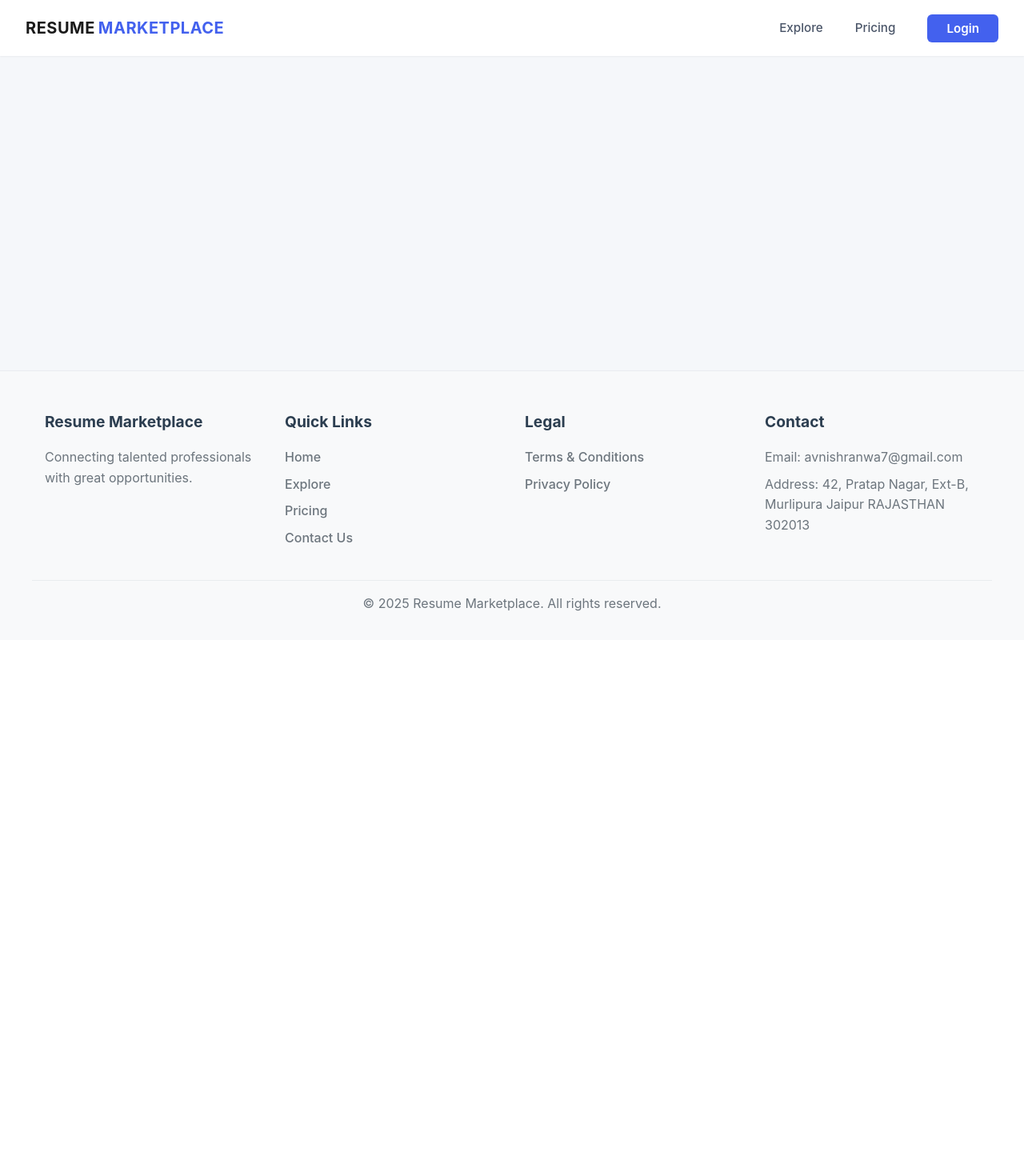
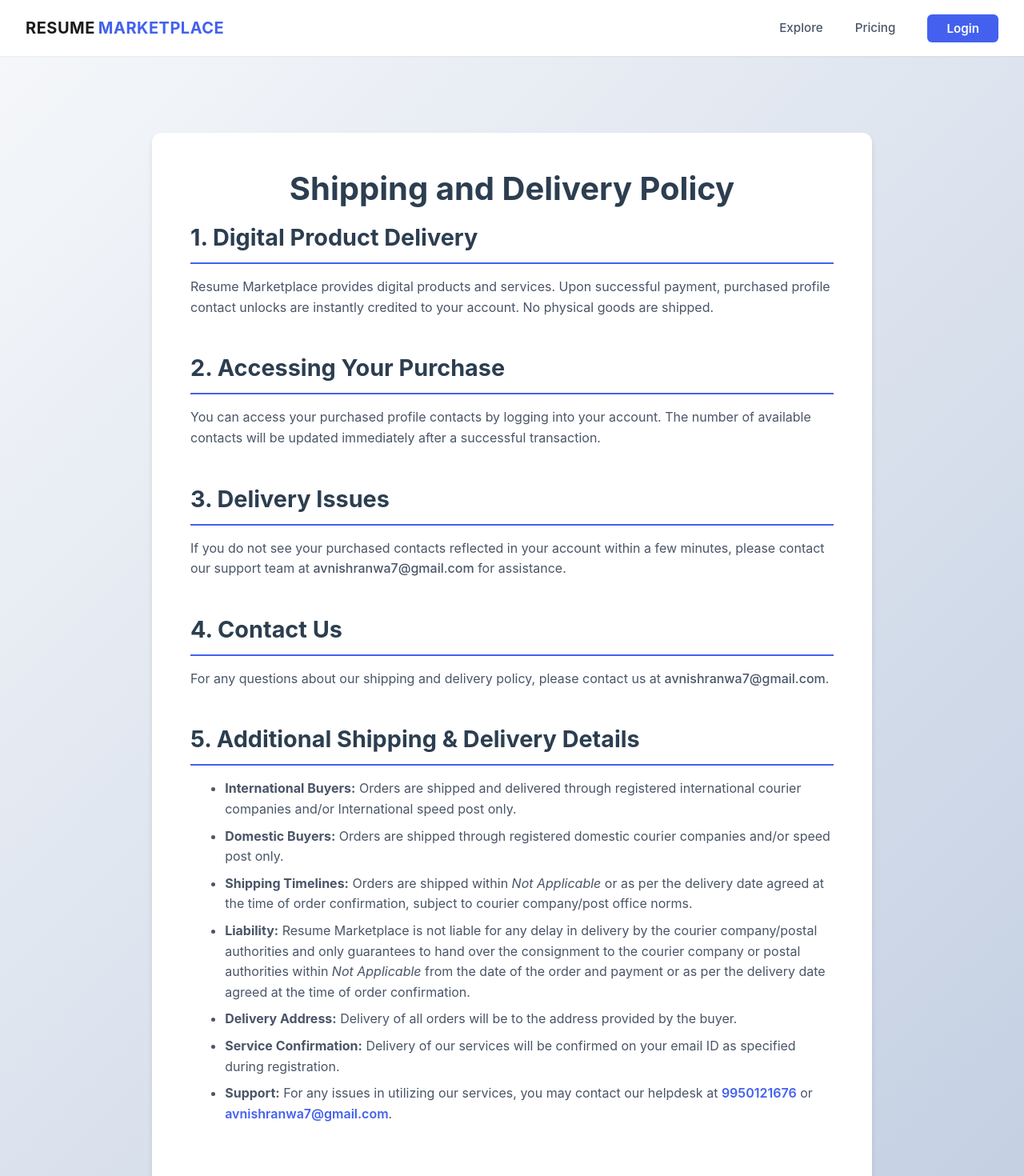
Before and after one commit to avnishranwa7/resume-marketplace-frontend, a React (Vite) app: page /shipping in a window 1280 px wide. Shown: the top 1470 px of the page at 80% size. Before the commit the page ends 800 px from the top, so only its background shows below. Built offline with nearby package versions, Linux system fonts and the light colour scheme.

Commit message:
razorpay setup pages

```diff
--- a/src/App.tsx
+++ b/src/App.tsx
@@ -18,6 +18,8 @@
 import { AuthProvider } from "./context/AuthContext";
 import CompleteVerification from "./pages/CompleteVerification";
 import BuyContacts from "./pages/BuyContacts";
+import ShippingAndDelivery from './pages/ShippingAndDelivery';
+import CancellationAndRefund from './pages/CancellationAndRefund';
 
 import { QueryClient, QueryClientProvider } from "@tanstack/react-query";
 
@@ -62,6 +64,8 @@
                 <Route path="/terms" element={<TermsAndConditions />} />
                 <Route path="/contact" element={<ContactUs />} />
                 <Route path="/privacy" element={<PrivacyPolicy />} />
+                <Route path="/shipping" element={<ShippingAndDelivery />} />
+                <Route path="/refund" element={<CancellationAndRefund />} />
               </Routes>
             </main>
             <Footer />
--- a/src/components/Footer.tsx
+++ b/src/components/Footer.tsx
@@ -36,6 +36,12 @@
             <li>
               <Link to="/privacy">Privacy Policy</Link>
             </li>
+            <li>
+              <Link to="/shipping">Shipping & Delivery Policy</Link>
+            </li>
+            <li>
+              <Link to="/refund">Cancellation & Refund Policy</Link>
+            </li>
           </ul>
         </div>
         <div className="footer-section">
--- /dev/null
+++ b/src/pages/CancellationAndRefund.tsx
@@ -0,0 +1,38 @@
+import React from "react";
+import "../styles/PrivacyPolicy.css";
+
+const CancellationAndRefund: React.FC = () => {
+  return (
+    <div className="privacy-container">
+      <div className="privacy-content">
+        <h1>Cancellation and Refund Policy</h1>
+        <section>
+          <h2>1. Cancellation Policy</h2>
+          <p>
+            As Resume Marketplace provides digital products and services, orders once placed and paid for cannot be cancelled. Please review your order carefully before making a payment.
+          </p>
+        </section>
+        <section>
+          <h2>2. Refund Policy</h2>
+          <p>
+            Refunds will only be provided in the event of a technical error or failed delivery of purchased profile contacts. If you believe you are eligible for a refund, please contact us within 7 days of your purchase with your order details and a description of the issue.
+          </p>
+        </section>
+        <section>
+          <h2>3. How to Request a Refund</h2>
+          <p>
+            To request a refund, please email us at <a href="mailto:avnishranwa7@gmail.com">avnishranwa7@gmail.com</a> with your order ID, registered email address, and a brief explanation of the issue. Our team will review your request and respond within 3-5 business days.
+          </p>
+        </section>
+        <section>
+          <h2>4. Contact Us</h2>
+          <p>
+            For any questions about our cancellation and refund policy, please contact us at <a href="mailto:avnishranwa7@gmail.com">avnishranwa7@gmail.com</a>.
+          </p>
+        </section>
+      </div>
+    </div>
+  );
+};
+
+export default CancellationAndRefund;
--- a/src/pages/ContactUs.tsx
+++ b/src/pages/ContactUs.tsx
@@ -51,7 +51,7 @@
   return (
     <div className="contact-container">
       <div className="contact-content">
-        <div className="contact-info">
+        <div className="contact-info-blue">
           <h1>Contact Us</h1>
           <p>
             Have questions? We'd love to hear from you. Send us a message and
--- /dev/null
+++ b/src/pages/ShippingAndDelivery.tsx
@@ -0,0 +1,64 @@
+import React from "react";
+import "../styles/PrivacyPolicy.css";
+
+const ShippingAndDelivery: React.FC = () => {
+  return (
+    <div className="privacy-container">
+      <div className="privacy-content">
+        <h1>Shipping and Delivery Policy</h1>
+        <section>
+          <h2>1. Digital Product Delivery</h2>
+          <p>
+            Resume Marketplace provides digital products and services. Upon successful payment, purchased profile contact unlocks are instantly credited to your account. No physical goods are shipped.
+          </p>
+        </section>
+        <section>
+          <h2>2. Accessing Your Purchase</h2>
+          <p>
+            You can access your purchased profile contacts by logging into your account. The number of available contacts will be updated immediately after a successful transaction.
+          </p>
+        </section>
+        <section>
+          <h2>3. Delivery Issues</h2>
+          <p>
+            If you do not see your purchased contacts reflected in your account within a few minutes, please contact our support team at <a href="mailto:avnishranwa7@gmail.com">avnishranwa7@gmail.com</a> for assistance.
+          </p>
+        </section>
+        <section>
+          <h2>4. Contact Us</h2>
+          <p>
+            For any questions about our shipping and delivery policy, please contact us at <a href="mailto:avnishranwa7@gmail.com">avnishranwa7@gmail.com</a>.
+          </p>
+        </section>
+        <section>
+          <h2>5. Additional Shipping & Delivery Details</h2>
+          <ul style={{ paddingLeft: '1.2em', marginBottom: 0 }}>
+            <li>
+              <strong>International Buyers:</strong> Orders are shipped and delivered through registered international courier companies and/or International speed post only.
+            </li>
+            <li>
+              <strong>Domestic Buyers:</strong> Orders are shipped through registered domestic courier companies and/or speed post only.
+            </li>
+            <li>
+              <strong>Shipping Timelines:</strong> Orders are shipped within <em>Not Applicable</em> or as per the delivery date agreed at the time of order confirmation, subject to courier company/post office norms.
+            </li>
+            <li>
+              <strong>Liability:</strong> Resume Marketplace is not liable for any delay in delivery by the courier company/postal authorities and only guarantees to hand over the consignment to the courier company or postal authorities within <em>Not Applicable</em> from the date of the order and payment or as per the delivery date agreed at the time of order confirmation.
+            </li>
+            <li>
+              <strong>Delivery Address:</strong> Delivery of all orders will be to the address provided by the buyer.
+            </li>
+            <li>
+              <strong>Service Confirmation:</strong> Delivery of our services will be confirmed on your email ID as specified during registration.
+            </li>
+            <li>
+              <strong>Support:</strong> For any issues in utilizing our services, you may contact our helpdesk at <a href="tel:+919950121676" style={{ color: '#4361EE', fontWeight: 600 }}>9950121676</a> or <a href="mailto:avnishranwa7@gmail.com" style={{ color: '#4361EE', fontWeight: 600 }}>avnishranwa7@gmail.com</a>.
+            </li>
+          </ul>
+        </section>
+      </div>
+    </div>
+  );
+};
+
+export default ShippingAndDelivery;
--- a/src/pages/TermsAndConditions.tsx
+++ b/src/pages/TermsAndConditions.tsx
@@ -3,9 +3,9 @@
 
 const TermsAndConditions: React.FC = () => {
   return (
-    <div className="terms-container">
+    <div className="privacy-container">
+      <div className="privacy-content">
       <h1>Terms and Conditions</h1>
-      <div className="terms-content">
         <section>
           <h2>1. Introduction</h2>
           <p>
--- a/src/styles/ContactUs.css
+++ b/src/styles/ContactUs.css
@@ -16,7 +16,7 @@
   overflow: hidden;
 }
 
-.contact-info {
+.contact-info-blue {
   padding: 3rem;
   background: #4361EE;
   color: white;
@@ -37,7 +37,8 @@
 .contact-details {
   display: flex;
   flex-direction: column;
-  gap: 2rem;
+  gap: 1rem;
+  margin-top: 2rem;
 }
 
 .contact-item h3 {
@@ -158,7 +159,7 @@
     grid-template-columns: 1fr;
   }
 
-  .contact-info {
+  .contact-info-blue {
     padding: 2rem;
   }
 
--- a/src/styles/PrivacyPolicy.css
+++ b/src/styles/PrivacyPolicy.css
@@ -67,7 +67,6 @@
   background: #f8fafc;
   padding: 1.5rem;
   border-radius: 8px;
-  margin-top: 1rem;
 }
 
 .contact-info p {
```
